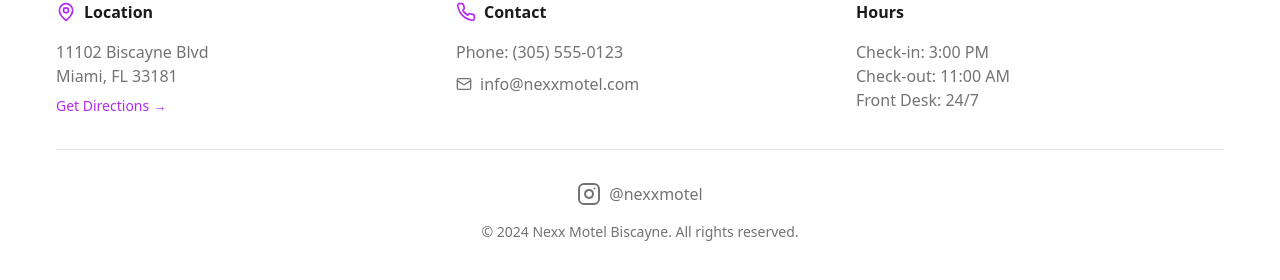
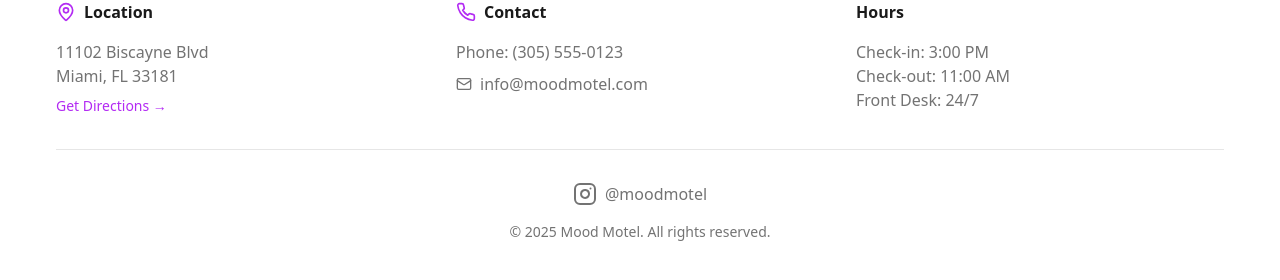
Before and after one commit to LHG-Analytics/nexx-mood-booking, a Next.js app: page / in a window 1280 px wide. Shown: the part 3852-4132 px from the top of the page. Built offline with nearby package versions, Linux system fonts and the light colour scheme.

Commit message:
Update footer content to reflect new branding
- Changed email address from info@nexxmotel.com to info@moodmotel.com.
- Updated Instagram link and handle from nexxmotel to moodmotel.
- Revised copyright year and name from Nexx Motel Biscayne to Mood Motel.

```diff
--- a/components/Footer.tsx
+++ b/components/Footer.tsx
@@ -46,7 +46,7 @@ const Footer = () => {
             <p className="mb-2 text-muted-foreground">Phone: (305) 555-0123</p>
             <div className="flex items-center gap-2 text-muted-foreground">
               <Mail className="h-4 w-4" />
-              <span>info@nexxmotel.com</span>
+              <span>info@moodmotel.com</span>
             </div>
           </motion.div>
 
@@ -71,17 +71,17 @@ const Footer = () => {
         <div className="border-t border-border pt-8">
           <div className="mb-4 flex justify-center">
             <a
-              href="https://www.instagram.com/nexxmotel"
+              href="https://www.instagram.com/moodmotel"
               target="_blank"
               rel="noopener noreferrer"
               className="group flex items-center gap-2 text-muted-foreground transition-colors hover:text-primary"
             >
               <Instagram className="h-6 w-6 transition-transform group-hover:scale-110" />
-              <span className="font-medium">@nexxmotel</span>
+              <span className="font-medium">@moodmotel</span>
             </a>
           </div>
           <p className="text-center text-sm text-muted-foreground">
-            &copy; 2024 Nexx Motel Biscayne. All rights reserved.
+            &copy; 2025 Mood Motel. All rights reserved.
           </p>
         </div>
       </div>
```
